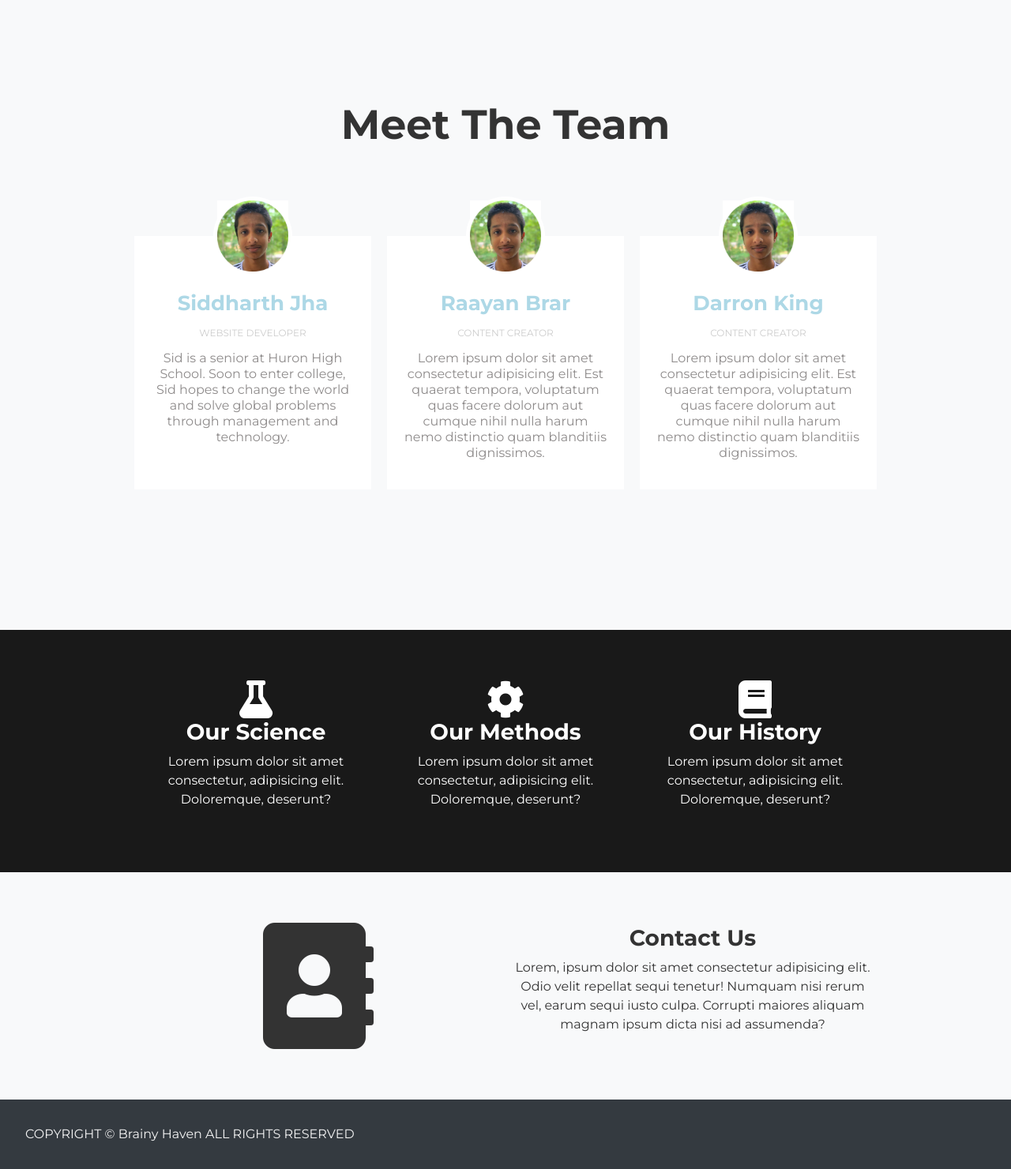
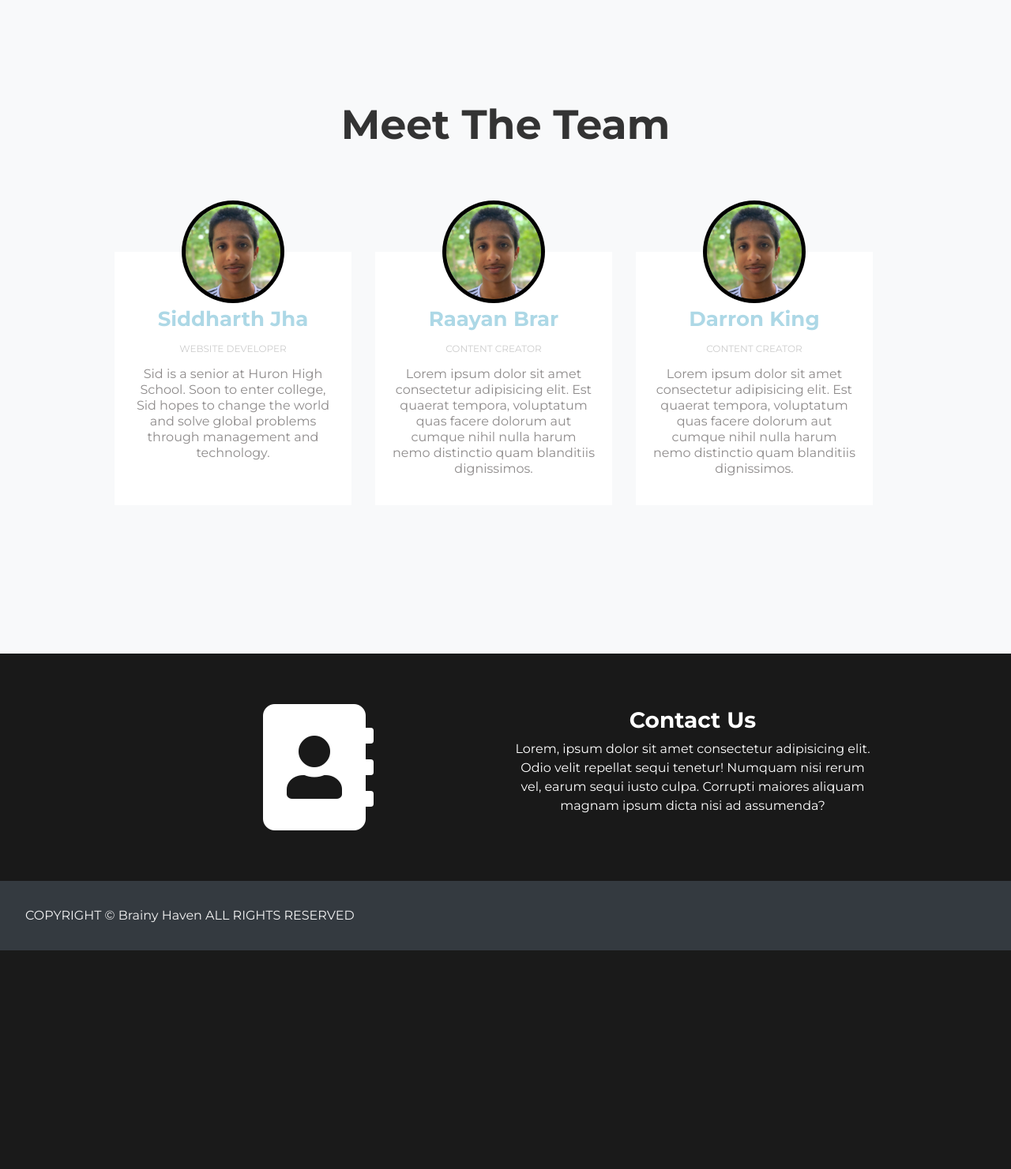
Before and after one commit to sidudaav/BrainyHaven, a Django app: page /about/ in a window 1280 px wide. Shown: the part 894-2375 px from the top of the page at 79% size. After the commit the page ends 2098 px from the top, so only its background shows below. Run offline with Django 3.2, Linux system fonts and the light colour scheme; some libraries are stand-ins or nearby versions.

Commit message:
Removed icons

```diff
--- a/home/static/home/styles/about.css
+++ b/home/static/home/styles/about.css
@@ -61,8 +61,9 @@ header {
 
 .team .team_member{
     background: #fff;
-    margin: 10px;
-    margin-bottom: 50px;
+    margin-right: 30px;
+    margin-top: 30px;
+    margin-bottom: 60px;
     width: 300px;
     padding: 20px;
     line-height: 20px;
@@ -85,18 +86,18 @@ header {
 
 .team .team_member .team_img{
     position: absolute;
-    top: -50px;
+    top: -65px;
     left: 50%;
     transform: translateX(-50%);
-    width: 100px;
-    height: 100px;
+    width: 130px;
+    height: 130px;
     border-radius: 50%;
-    background: #fff;
+    background: black;
 }
 
 .team .team_member .team_img img{
-    width: 100px;
-    height: 100px;
+    width: 130px;
+    height: 130px;
     padding: 5px;
 }
 
--- a/home/templates/home/about.html
+++ b/home/templates/home/about.html
@@ -46,7 +46,8 @@
         <div class="team">
             <div class="team_member">
                 <div class="team_img">
-                    <img src="{% static 'home/images/Sid_Circle.jpg' %}" alt="Team_image">
+                    <img src="{% static 'home/images/Sid_Circle.jpg' %}" class="profile-img img-fluid rounded-circle"
+                        alt="Team_image">
                 </div>
                 <h3>Siddharth Jha</h3>
                 <p class="role">Website Developer</p>
@@ -57,7 +58,8 @@
             </div>
             <div class="team_member">
                 <div class="team_img">
-                    <img src="{% static 'home/images/Sid_Circle.jpg' %}" alt="Team_image">
+                    <img src="{% static 'home/images/Sid_Circle.jpg' %}" class="profile-img img-fluid rounded-circle"
+                        alt="Team_image">
                 </div>
                 <h3>Raayan Brar</h3>
                 <p class="role">Content Creator</p>
@@ -66,7 +68,8 @@
             </div>
             <div class="team_member">
                 <div class="team_img">
-                    <img src="{% static 'home/images/Sid_Circle.jpg' %}" alt="Team_image">
+                    <img src="{% static 'home/images/Sid_Circle.jpg' %}" class="profile-img img-fluid rounded-circle"
+                        alt="Team_image">
                 </div>
                 <h3>Darron King</h3>
                 <p class="role">Content Creator</p>
@@ -76,26 +79,8 @@
         </div>
     </div>
 </section>
-<section class="icons">
-    <div class="my-container grid-3">
-        <div class="center">
-            <i class="fa fa-flask fa-3x"></i>
-            <h3>Our Science</h3>
-            <p>Lorem ipsum dolor sit amet consectetur, adipisicing elit. Doloremque, deserunt?</p>
-        </div>
-        <div class="center">
-            <i class="fa fa-cog fa-3x"></i>
-            <h3>Our Methods</h3>
-            <p>Lorem ipsum dolor sit amet consectetur, adipisicing elit. Doloremque, deserunt?</p>
-        </div>
-        <div class="center">
-            <i class="fa fa-book fa-3x"></i>
-            <h3>Our History</h3>
-            <p>Lorem ipsum dolor sit amet consectetur, adipisicing elit. Doloremque, deserunt?</p>
-        </div>
-    </div>
-</section>
-<section class="contact bg-light">
+
+<section class="contact">
     <div class="my-container">
         <div class="grid-2">
             <div class="center">
```
